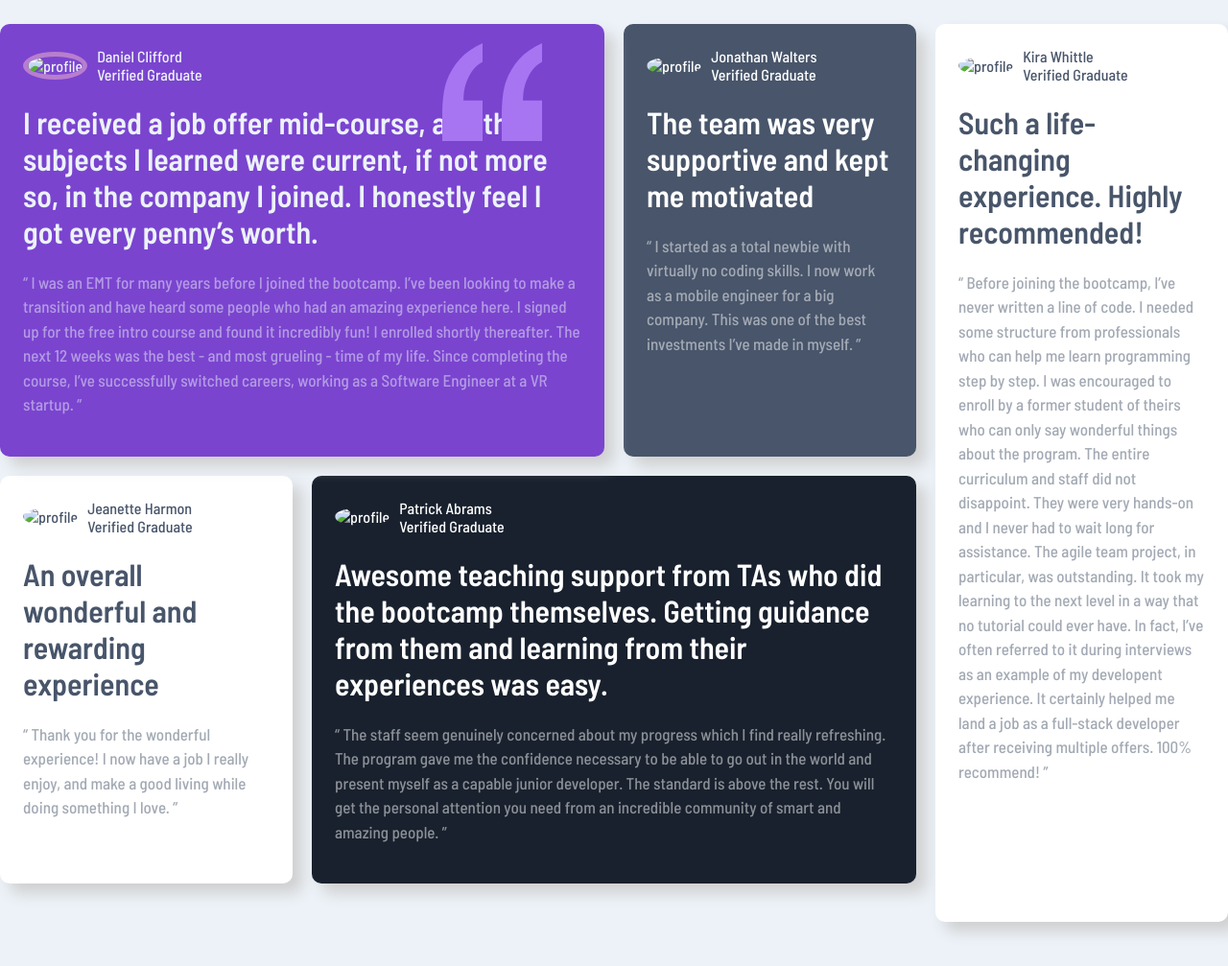
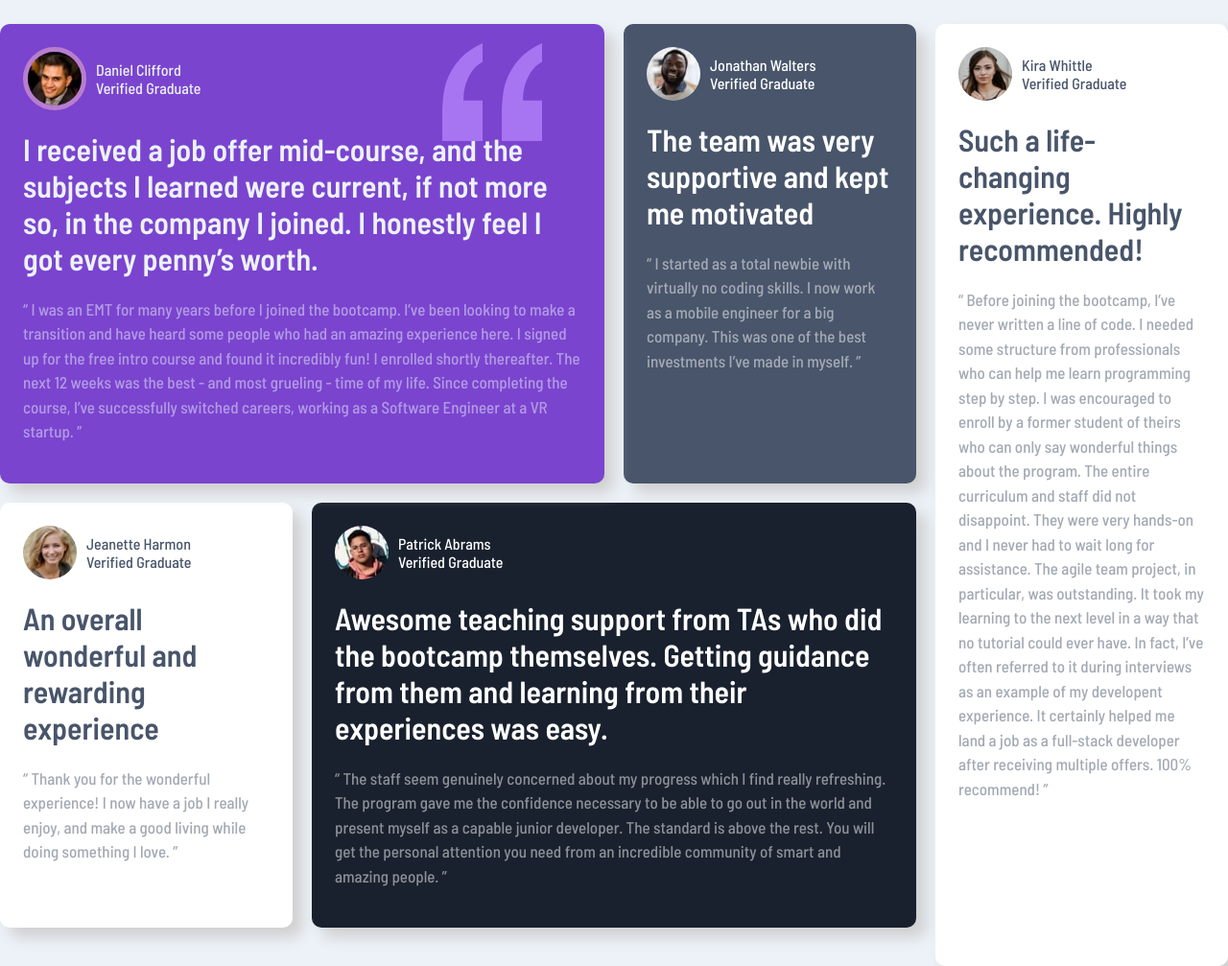
Before and after one commit to KoalaCodes/testimonial, a plain HTML site: page index.html in a window 1280 px wide. Shown: the top 1007 px of the page at 96% size. Before the commit the page ends 986 px from the top, so only its background shows below. Drawn offline with nearby package versions, Linux system fonts and the light colour scheme; files that its build step writes are made by us from their sources; the site is published under a folder, as on GitHub Pages, so addresses that start at the root find nothing.

Commit message:
Update index.html
made path clear

```diff
--- a/index.html
+++ b/index.html
@@ -21,7 +21,7 @@
 
     <div class="card card1">
       <div class="quote"><img src="images/bg-pattern-quotation.svg"></div>
-      <div class="image"><img class="profile" src="/images/image-daniel.jpg" alt="profile">
+      <div class="image"><img class="profile" src="images/image-daniel.jpg" alt="profile">
       Daniel Clifford
       <br>Verified Graduate
       </div>
@@ -37,7 +37,7 @@
     </div>
 
     <div class="card card2">
-      <div class="image"><img class="profile" src="/images/image-jonathan.jpg" alt="profile">
+      <div class="image"><img class="profile" src="images/image-jonathan.jpg" alt="profile">
         Jonathan Walters
         <br>Verified Graduate</div>
 
@@ -49,7 +49,7 @@
     </div>
 
     <div class="card card3">
-      <div class="image"><img class="profile" src="/images/image-jeanette.jpg" alt="profile">
+      <div class="image"><img class="profile" src="images/image-jeanette.jpg" alt="profile">
         Jeanette Harmon
         <br>Verified Graduate</div>
 
@@ -61,7 +61,7 @@
     </div>
 
     <div class="card card4">
-      <div class="image"><img class="profile" src="/images/image-patrick.jpg" alt="profile">
+      <div class="image"><img class="profile" src="images/image-patrick.jpg" alt="profile">
         Patrick Abrams
         <br>Verified Graduate</div>
 
@@ -76,7 +76,7 @@
     </div>
 
     <div class="card card5">
-      <div class="image"><img class="profile" src="/images/image-kira.jpg" alt="profile">
+      <div class="image"><img class="profile" src="images/image-kira.jpg" alt="profile">
         Kira Whittle
         <br>Verified Graduate</div>
 
```
